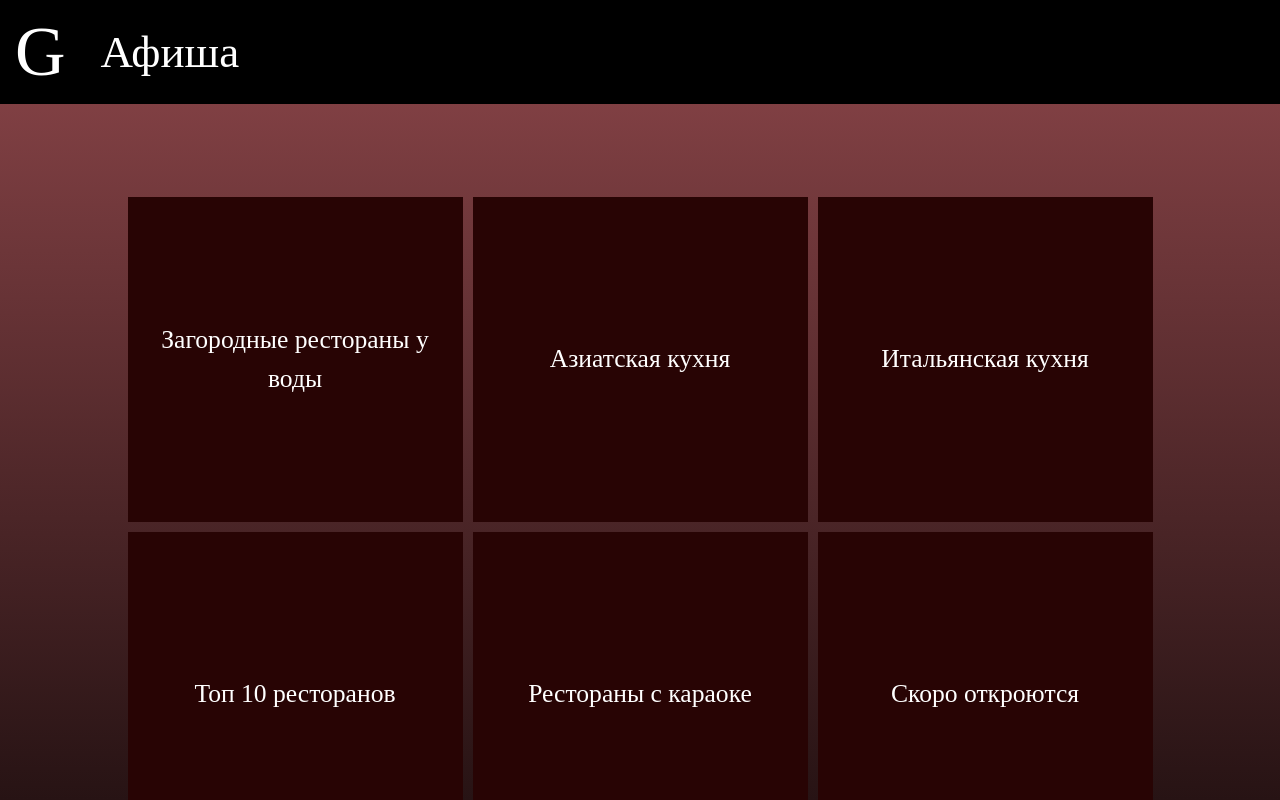
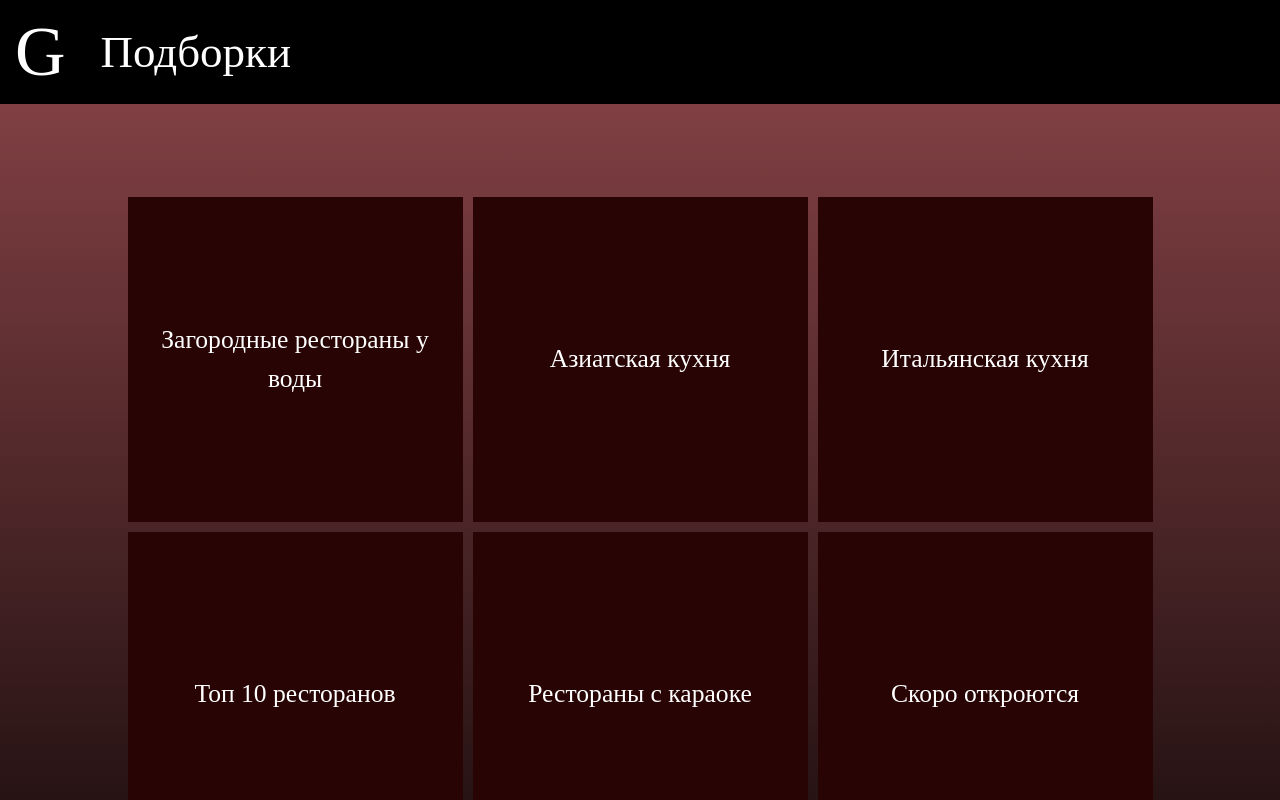
Before and after one commit to ghdqq/gastronomicjudges, a plain HTML site: page collections.html in a window 1280 px wide. Drawn offline with Linux system fonts and the light colour scheme.

Commit message:
Update collections.html

```diff
--- a/collections.html
+++ b/collections.html
@@ -97,7 +97,7 @@
     <a href="index.html" class="logo-link">
       <div class="logo">G</div>
     </a>
-    <div class="section-title">Афиша</div>
+    <div class="section-title">Подборки</div>
   </div>
   <div class="content">
     <!-- Оборачиваем содержимое кнопки в элемент <a> -->
```
